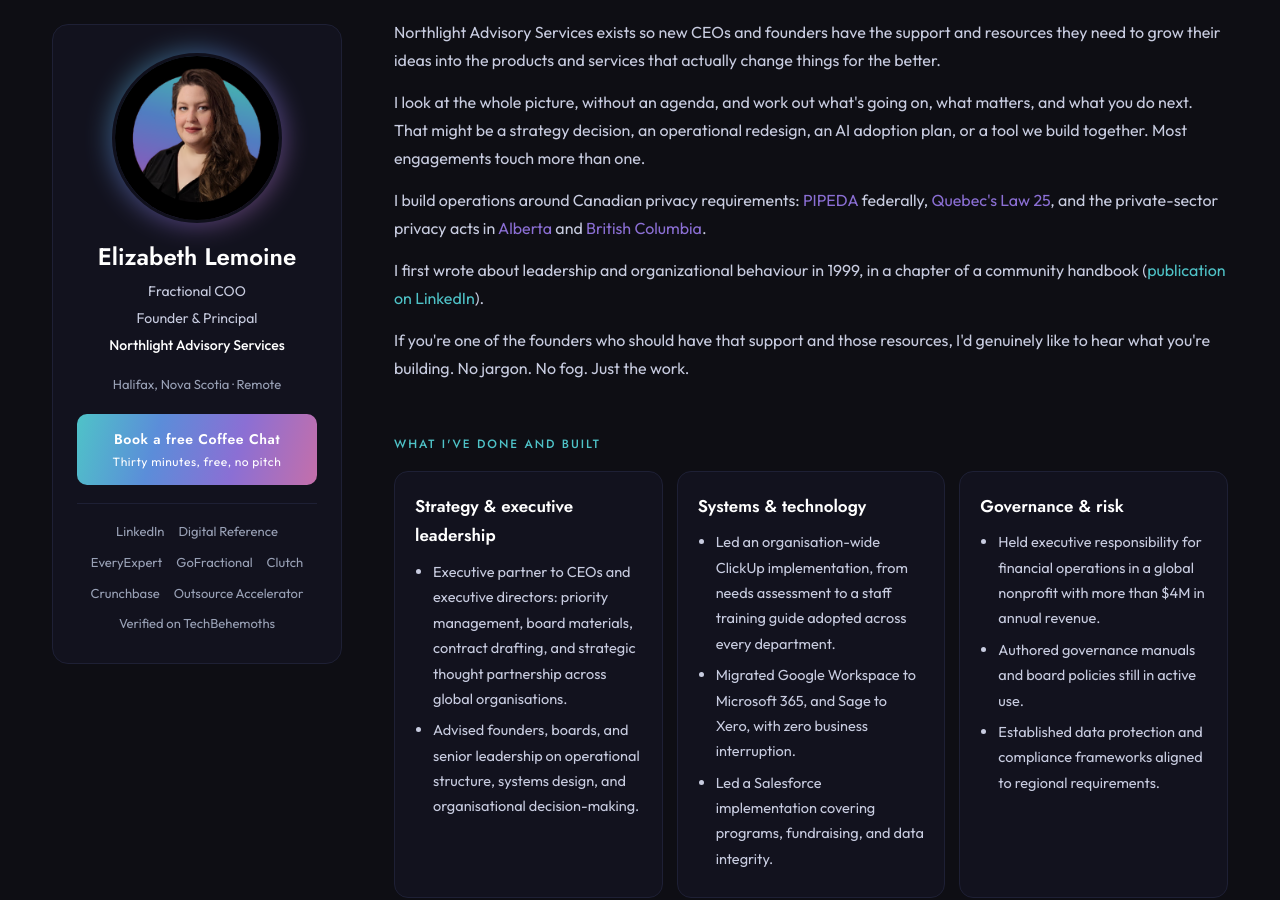
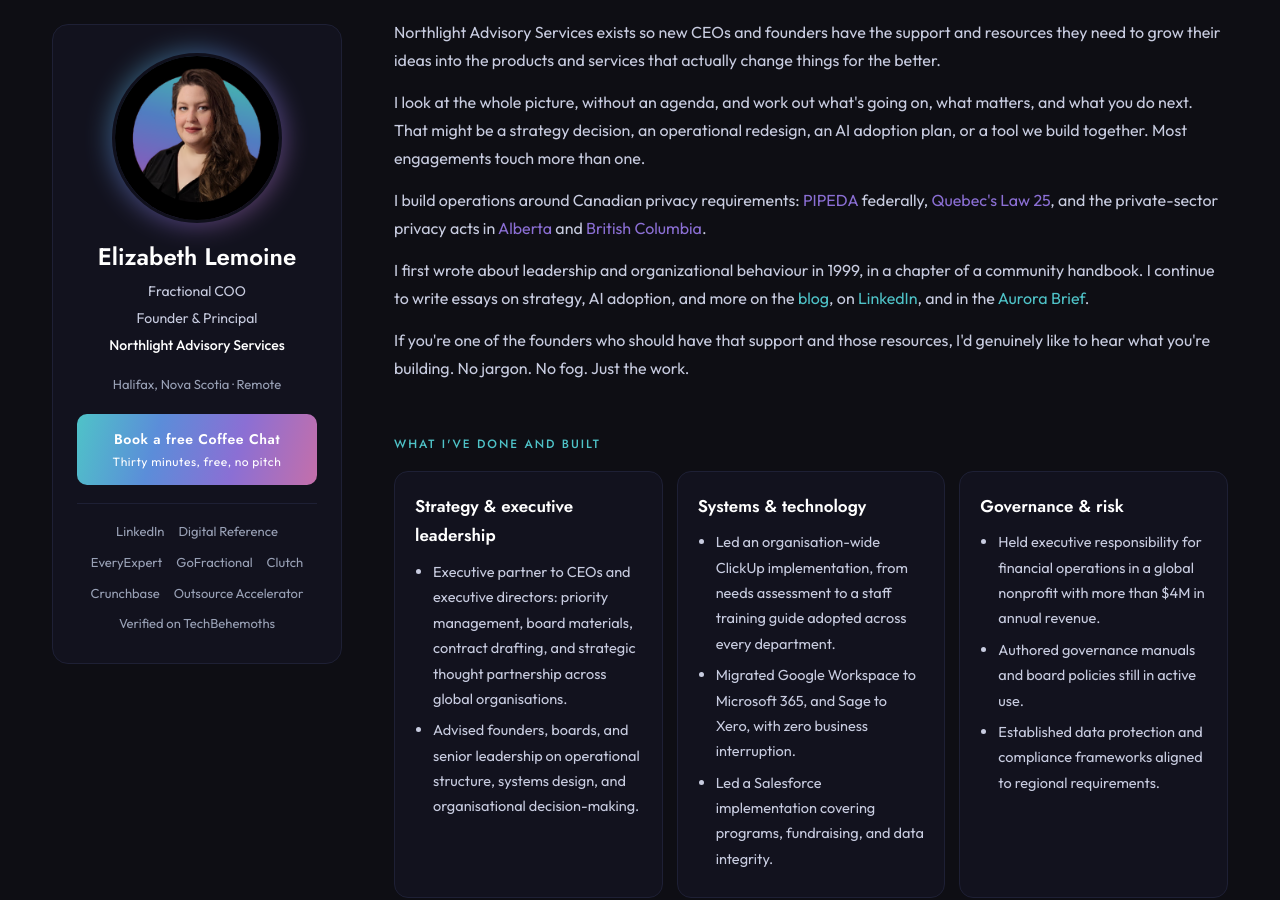
Before and after one commit to elizabethlemoine33-commits/bynorthlight-site, a Jekyll site: the page built from about.html, in a window 1280 px wide and 900 px high, scrolled down 1431 px. Built offline with Jekyll 4.4.1, drawn with Linux system fonts in a browser that asks for light colours.

Commit message:
About: drop the LinkedIn publication link and ground the 1999 line in the writing she still does
The line now reads: first wrote about leadership and organizational behaviour in 1999, in a chapter of a community handbook, and continues to write essays on strategy, AI adoption and more on the blog, on LinkedIn and in the Aurora Brief, each linked.

Co-Authored-By: Claude Sonnet 5.5 <noreply@anthropic.com>

```diff
--- a/about.html
+++ b/about.html
@@ -303,7 +303,7 @@ head_extra: |
   <p>Northlight Advisory Services exists so new CEOs and founders have the support and resources they need to grow their ideas into the products and services that actually change things for the better.</p>
   <p>I look at the whole picture, without an agenda, and work out what's going on, what matters, and what you do next. That might be a strategy decision, an operational redesign, an AI adoption plan, or a tool we build together. Most engagements touch more than one.</p>
   <p>I build operations around Canadian privacy requirements: <a href="https://www.priv.gc.ca/en/privacy-topics/privacy-laws-in-canada/the-personal-information-protection-and-electronic-documents-act-pipeda/" target="_blank" rel="noopener">PIPEDA</a> federally, <a href="https://www.cai.gouv.qc.ca/protection-renseignements-personnels/sujets-et-domaines-dinteret/principaux-changements-loi-25" target="_blank" rel="noopener">Quebec's Law 25</a>, and the private-sector privacy acts in <a href="https://oipc.ab.ca/" target="_blank" rel="noopener">Alberta</a> and <a href="https://www.oipc.bc.ca/" target="_blank" rel="noopener">British Columbia</a>.</p>
-  <p>I first wrote about leadership and organizational behaviour in 1999, in a chapter of a community handbook (<a href="https://www.linkedin.com/in/elizabethannelemoine" target="_blank" rel="noopener">publication on LinkedIn</a>).</p>
+  <p>I first wrote about leadership and organizational behaviour in 1999, in a chapter of a community handbook. I continue to write essays on strategy, AI adoption, and more on the <a href="/blog/">blog</a>, on <a href="https://www.linkedin.com/in/elizabethannelemoine/recent-activity/articles/" target="_blank" rel="noopener">LinkedIn</a>, and in the <a href="https://aurora-brief.kit.com/110f173cf7" target="_blank" rel="noopener">Aurora Brief</a>.</p>
   <p>If you're one of the founders who should have that support and those resources, I'd genuinely like to hear what you're building. No jargon. No fog. Just the work.</p>
 
   <h2 class="ab-label">What I've done and built</h2>
```
